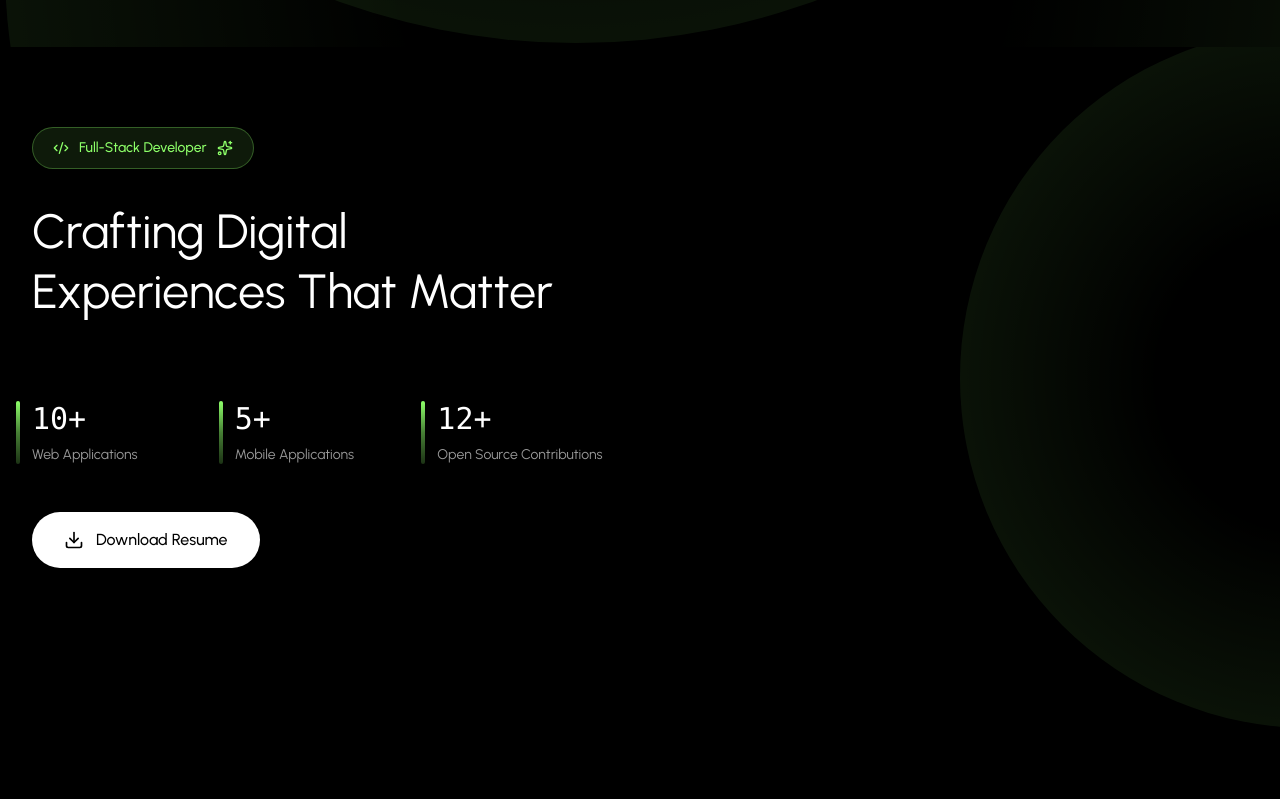
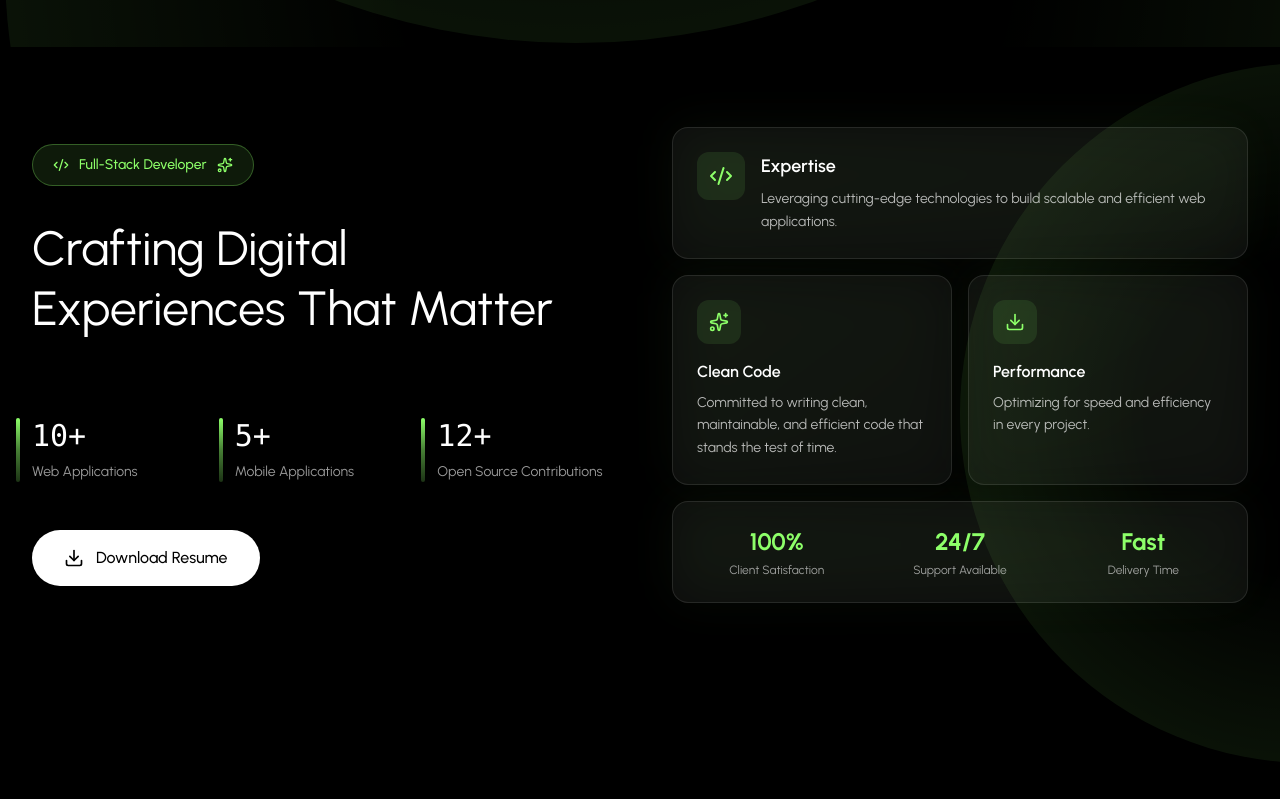
Before and after one commit to tajwone17/portfolio-tajwone, a React (Vite) app: page / in a window 1280 px wide. Shown: the part 839-1638 px from the top of the page. Built offline with nearby package versions, Linux system fonts and the light colour scheme.

Commit message:
feat: refactor About section layout and add expertise grid with performance highlights

```diff
--- a/src/components/sections/About.jsx
+++ b/src/components/sections/About.jsx
@@ -1,4 +1,4 @@
-import React, { useState } from "react";
+import React from "react";
 import { Download, Code2, Sparkles } from "lucide-react";
 import {
   SiReact,
@@ -14,14 +14,14 @@ import RadialGradientBackground from "../backgrounds/RadialGradientBackground";
 
 export default function About() {
   //Skills
-  const skills = [
-    { name: "React.js", icon: SiReact, color: "#61DAFB" },
-    { name: "Next.js", icon: SiNextdotjs, color: "#000000" },
-    { name: "TypeScript", icon: SiTypescript, color: "#3178C6" },
-    { name: "Tailwind CSS", icon: SiTailwindcss, color: "#06B6D4" },
-    { name: "Node.js", icon: SiNodedotjs, color: "#339933" },
-    { name: "MongoDB", icon: SiMongodb, color: "#47A248" },
-  ];
+  // const skills = [
+  //   { name: "React.js", icon: SiReact, color: "#61DAFB" },
+  //   { name: "Next.js", icon: SiNextdotjs, color: "#000000" },
+  //   { name: "TypeScript", icon: SiTypescript, color: "#3178C6" },
+  //   { name: "Tailwind CSS", icon: SiTailwindcss, color: "#06B6D4" },
+  //   { name: "Node.js", icon: SiNodedotjs, color: "#339933" },
+  //   { name: "MongoDB", icon: SiMongodb, color: "#47A248" },
+  // ];
   return (
     <section id="about" className="relative py-20 bg-black overflow-hidden">
       <RadialGradientBackground variant="about" />
@@ -34,19 +34,26 @@ export default function About() {
               <FadeIn delay={60}>
                 <div className="inline-flex items-center gap-2.5 px-5 py-2.5 border border-primary/30 bg-primary/10 rounded-full w-fit">
                   <Code2 className="w-4 h-4 text-primary" />
-                  <span className="text-sm text-primary font-medium">Full-Stack Developer</span>
+                  <span className="text-sm text-primary font-medium">
+                    Full-Stack Developer
+                  </span>
                   <Sparkles className="w-4 h-4 text-primary" />
                 </div>
               </FadeIn>
               <FadeIn delay={100}>
-                <h2 className="text-4xl lg:text-5xl font-normal text-white leading-tight">Crafting Digital Experiences That Matter</h2>
+                <h2 className="text-4xl lg:text-5xl font-normal text-white leading-tight">
+                  Crafting Digital Experiences That Matter
+                </h2>
               </FadeIn>
               <FadeIn delay={200}>
                 <div className="flex flex-col gap-4">
                   {PERSONAL_INFO.bio.map((paragraph, index) => {
-                    <p key={index} className="text-base text-white/70 leading-relaxed">
+                    <p
+                      key={index}
+                      className="text-base text-white/70 leading-relaxed"
+                    >
                       {paragraph}
-                    </p>
+                    </p>;
                   })}
                 </div>
               </FadeIn>
@@ -56,8 +63,12 @@ export default function About() {
                 {ABOUT_STATS.map((stat, index) => (
                   <div key={index} className="relative">
                     <div className="absolute -left-4 top-0 w-1 h-full bg-linear-to-b from-primary via-primary/50 to-primary/20 rounded-full"></div>
-                    <div className="text-3xl font-normal text-white mb-2 font-mono">{stat.value}</div>
-                    <p className="text-sm text-white/60 leading-snug">{stat.label}</p>
+                    <div className="text-3xl font-normal text-white mb-2 font-mono">
+                      {stat.value}
+                    </div>
+                    <p className="text-sm text-white/60 leading-snug">
+                      {stat.label}
+                    </p>
                   </div>
                 ))}
               </div>
@@ -73,6 +84,78 @@ export default function About() {
               </button>
             </FadeIn>
           </div>
+
+          {/* Right-COlumn Info Grid */}
+          <FadeIn delay={200}>
+            <div className="grid grid-cols-2 gap-4">
+              <div className="col-span-2 relative group">
+                <div className="absolute inset-0 bg-linear-to-br from-primary/10 to-primary/5 rounded-2xl blur-xl opacity-50 group-hover:opacity-75 transition-opacity duration-300"></div>
+                <div className="relative bg-white/5 border border-white/10 rounded-2xl p-6 hover:border-primary/30 transition-all duration-300">
+                  <div className="flex items-start gap-4">
+                    <div className="p-3 bg-primary/10 rounded-xl">
+                      <Code2 className="w-6 h-6 text-primary" />
+                    </div>
+                    <div className="flex-1">
+                      <h3 className="text-lg font-semibold text-white mb-2">Expertise</h3>
+                      <p className="text-sm text-white/70 leading-relaxed">
+                        Leveraging cutting-edge technologies to build scalable
+                        and efficient web applications.
+                      </p>
+                    </div>
+                  </div>
+                </div>
+              </div>
+
+              <div className="relative group">
+                <div className="absolute inset-0 bg-linear-to-br from-primary/10 to-primary/5 rounded-2xl blur-xl opacity-50 group-hover:opacity-75 transition-opacity duration-300 "></div>
+                <div className="relative bg-white/5 border border-white/10 rounded-2xl p-6 hover:border-primary/30 transition-all duration-300 h-full">
+
+                    <div className="p-3 bg-primary/10 rounded-xl w-fit mb-4">
+                      <Sparkles className="w-5 h-5 text-primary" />
+                    </div>
+                    <h3 className="text-base font-semibold text-white mb-2">Clean Code</h3>
+                  <p className="text-sm text-white/70 leading-relaxed">
+                    Committed to writing clean, maintainable, and efficient code
+                    that stands the test of time.
+                  </p>
+                </div>
+              </div>
+
+              <div className="relative group">
+                <div className="absolute inset-0 bg-linear-to-br from-primary/10 to-primary/5 rounded-2xl blur-xl opacity-50 group-hover:opacity-75 transition-opacity duration-300"></div>
+                <div className="relative bg-white/5 border border-white/10 rounded-2xl p-6 hover:border-primary/30 transition-all duration-300 h-full">
+                  <div className="p-3 bg-primary/10 rounded-xl w-fit mb-4">
+                    <Download className="w-5 h-5 text-primary" />
+                  </div>
+                  <h3 className="text-base font-semibold text-white mb-2">Performance</h3>
+                  <p className="text-sm text-white/70 leading-relaxed">
+                    Optimizing for speed and efficiency in every project.
+                  </p>
+                </div>
+              </div>
+
+              <div className="col-span-2 relative group">
+                <div className="absolute inset-0 bg-linear-to-br from-primary/10 to-primary/5 rounded-2xl blur-xl opacity-50 group-hover:opacity-75 transition-opacity duration-300"></div>
+                <div className="relative bg-white/5 border border-white/10 rounded-2xl p-6 hover:border-primary/30 transition-all duration-300 h-full">
+                  <div className="grid grid-cols-3 gap-6 text-center">
+                    <div>
+                      <div className="text-2xl font-bold text-primary mb-1">100%</div>
+                      <div className="text-xs text-white/60">Client Satisfaction</div>
+                    </div>
+
+                    <div>
+                      <div className="text-2xl font-bold text-primary mb-1">24/7</div>
+                      <div className="text-xs text-white/60">Support Available</div>
+                    </div>
+                    <div>
+                      <div className="text-2xl font-bold text-primary mb-1">Fast</div>
+                      <div className="text-xs text-white/60">Delivery Time</div>
+                    </div>
+                  </div>
+                </div>
+              </div>
+            </div>
+          </FadeIn>
         </div>
       </div>
     </section>
```
